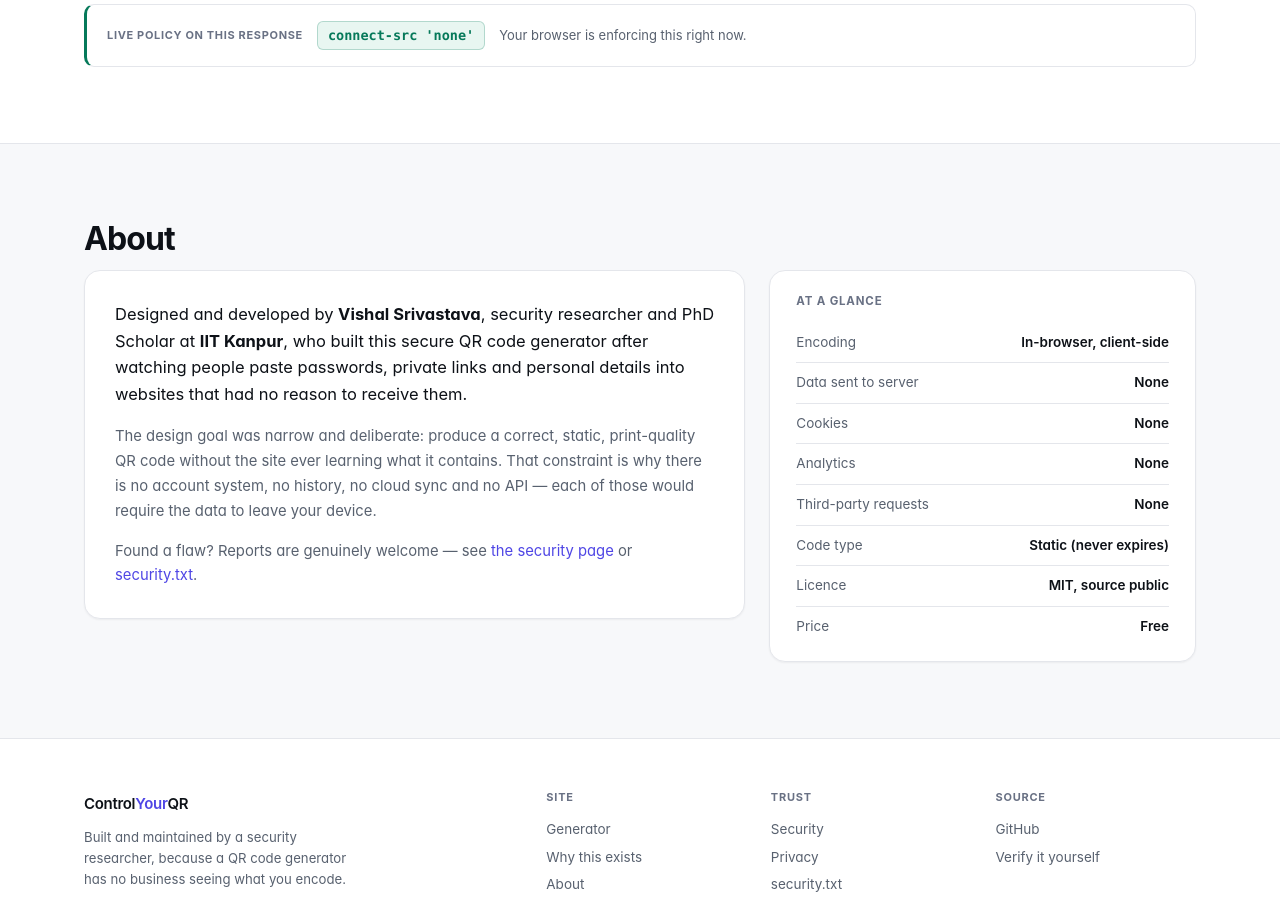
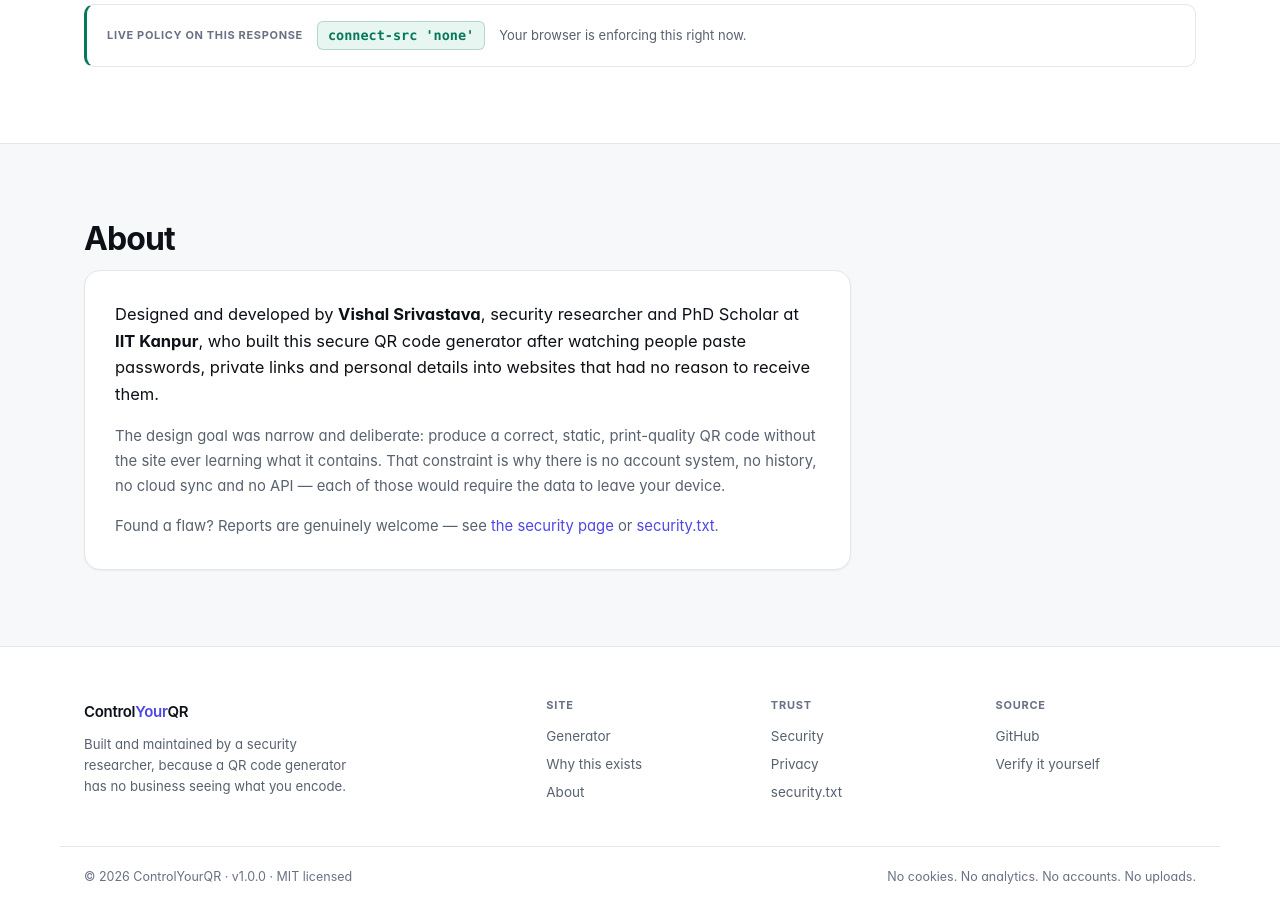
Before and after one commit to srivishal27/controlyourqr, a Flask app: page / in a window 1280 px wide. Shown: the part 2998-3900 px from the top of the page. Run offline with Flask 3, Linux system fonts and the light colour scheme.

Commit message:
Fix the QR preview being clipped, and drop the At a glance panel
.qr-stage is a grid whose tracks defaulted to `auto`, so the track sized itself
to the canvas's intrinsic 560px backing store. `width: 100%` on the canvas then
resolved against 560px rather than the 344px padding box, and overflow:hidden
cropped the right and bottom of every code at every viewport width.

Pinning the tracks to minmax(0, 1fr) and capping the canvas fixes it. Also
switched off image-rendering: pixelated — the preview is always a downscale,
where nearest-neighbour drops whole module rows and makes the code look uneven.

The decode tests passed throughout because getImageData() reads the canvas
backing store, not the clipped CSS rendering, so they verified the data and
never the presentation.

```diff
--- a/app/static/css/style.css
+++ b/app/static/css/style.css
@@ -682,6 +682,11 @@ input[type="color"]::-moz-color-swatch { border: 0; border-radius: 5px; }
   position: relative;
   aspect-ratio: 1;
   display: grid;
+  /* minmax(0, 1fr) rather than the default `auto`: an auto track sizes itself
+     to the canvas's intrinsic width (PREVIEW_PX), so `width: 100%` below would
+     resolve against 560px and blow out of the padding box, clipping the code. */
+  grid-template-columns: minmax(0, 1fr);
+  grid-template-rows: minmax(0, 1fr);
   place-items: center;
   background: var(--surface-2);
   border: 1px solid var(--border);
@@ -692,8 +697,13 @@ input[type="color"]::-moz-color-swatch { border: 0; border-radius: 5px; }
 .qr-stage canvas {
   width: 100%;
   height: 100%;
+  max-width: 100%;
+  max-height: 100%;
   object-fit: contain;
-  image-rendering: pixelated;
+  /* The backing store is always larger than the display box here, so this is
+     a downscale. Nearest-neighbour would drop whole module rows and render the
+     code visibly uneven; smooth filtering keeps the modules regular. */
+  image-rendering: auto;
   border-radius: 4px;
   transition: opacity .16s ease;
 }
@@ -942,13 +952,7 @@ input[type="color"]::-moz-color-swatch { border: 0; border-radius: 5px; }
 /* --------------------------------------------------------------------------
    10. About
    -------------------------------------------------------------------------- */
-.about-grid {
-  display: grid;
-  grid-template-columns: minmax(0, 1.55fr) minmax(0, 1fr);
-  gap: 24px;
-  align-items: start;
-}
-@media (max-width: 860px) { .about-grid { grid-template-columns: 1fr; } }
+.about-body { max-width: 76ch; }
 
 .about-card {
   background: var(--surface);
@@ -962,34 +966,6 @@ input[type="color"]::-moz-color-swatch { border: 0; border-radius: 5px; }
 .about-lead { font-size: 16.5px !important; color: var(--text) !important; line-height: 1.62 !important; }
 .about-lead strong { font-weight: 650; }
 
-.about-facts {
-  background: var(--surface);
-  border: 1px solid var(--border);
-  border-radius: var(--radius-lg);
-  padding: 24px 26px;
-  box-shadow: var(--shadow-sm);
-}
-.about-facts h3 {
-  font-size: 11.5px;
-  font-weight: 700;
-  letter-spacing: .07em;
-  text-transform: uppercase;
-  color: var(--text-faint);
-  margin-bottom: 14px;
-}
-.about-facts dl { display: grid; gap: 0; }
-.about-facts dl > div {
-  display: flex;
-  justify-content: space-between;
-  align-items: baseline;
-  gap: 16px;
-  padding: 9px 0;
-  border-bottom: 1px solid var(--border);
-  font-size: 13.5px;
-}
-.about-facts dl > div:last-child { border-bottom: 0; padding-bottom: 0; }
-.about-facts dt { color: var(--text-muted); }
-.about-facts dd { color: var(--text); font-weight: 600; text-align: right; }
 
 /* --------------------------------------------------------------------------
    11. Long-form pages (privacy / security / error)
--- a/app/templates/index.html
+++ b/app/templates/index.html
@@ -417,7 +417,7 @@
   <div class="wrap">
     <h2 class="section-heading" id="about-heading">About</h2>
 
-    <div class="about-grid">
+    <div class="about-body">
       <div class="about-card">
         <p class="about-lead">
           Designed and developed by
@@ -440,19 +440,6 @@
         </p>
       </div>
 
-      <aside class="about-facts">
-        <h3>At a glance</h3>
-        <dl>
-          <div><dt>Encoding</dt><dd>In-browser, client-side</dd></div>
-          <div><dt>Data sent to server</dt><dd>None</dd></div>
-          <div><dt>Cookies</dt><dd>None</dd></div>
-          <div><dt>Analytics</dt><dd>None</dd></div>
-          <div><dt>Third-party requests</dt><dd>None</dd></div>
-          <div><dt>Code type</dt><dd>Static (never expires)</dd></div>
-          <div><dt>Licence</dt><dd>MIT, source public</dd></div>
-          <div><dt>Price</dt><dd>Free</dd></div>
-        </dl>
-      </aside>
     </div>
   </div>
 </section>
```
